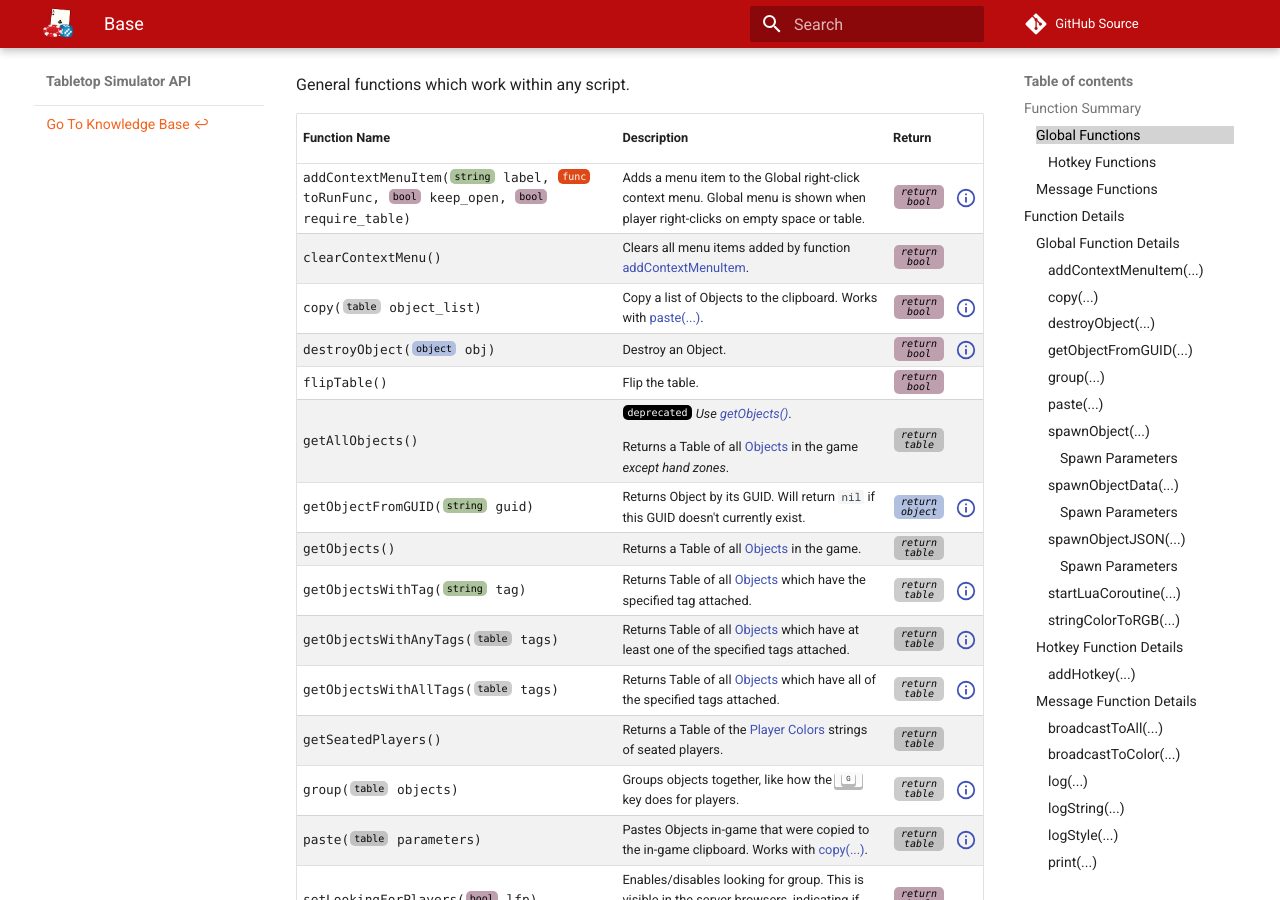
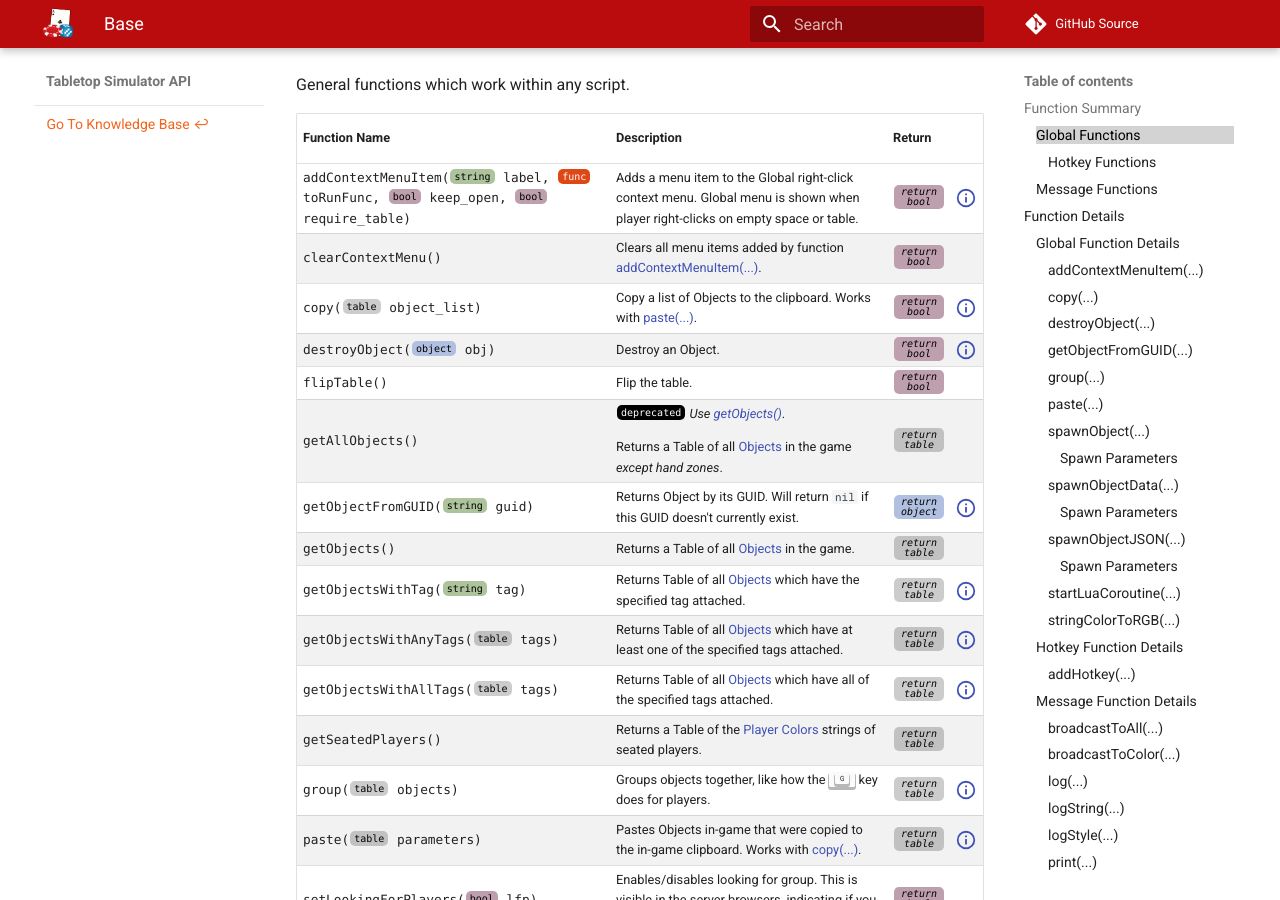
Before and after one commit to Berserk-Games/Tabletop-Simulator-API, an MkDocs documentation site: the page built from docs/base.md, in a window 1280 px wide and 900 px high, scrolled down 394 px. Built offline with MkDocs 1.6.1 and Material for MkDocs 9.7.7, drawn with Linux system fonts in a browser that asks for light colours; comment, search, counter and statistics services are not loaded.

Commit message:
Minor improvements to clearContextMenu()'s description

```diff
--- a/docs/base.md
+++ b/docs/base.md
@@ -10,7 +10,7 @@
 Function Name | Description | Return | &nbsp;
 -- | -- | -- | --
 addContextMenuItem([<span class="tag str"></span>](types.md) label, [<span class="tag fun"></span>](types.md) toRunFunc, [<span class="tag boo"></span>](types.md) keep_open, [<span class="tag boo"></span>](types.md) require_table) | Adds a menu item to the Global right-click context menu. Global menu is shown when player right-clicks on empty space or table. | [<span class="ret boo"></span>](types.md) | [:i:](#addcontextmenuitem)
-clearContextMenu() {: data-toc-label="clearContextMenu()" data-toc-child-of="global-function-details" } | Clears all menu items added by function [addContextMenuItem](#addcontextmenuitem). | [<span class="ret boo"></span>](types.md) |
+clearContextMenu() {: data-toc-label="clearContextMenu()" data-toc-child-of="global-function-details" } | Clears all menu items added by function [addContextMenuItem(...)](#addcontextmenuitem). | [<span class="ret boo"></span>](types.md) |
 copy([<span class="tag tab"></span>](types.md) object_list) | Copy a list of Objects to the clipboard. Works with [paste(...)](#paste). | [<span class="ret boo"></span>](types.md) | [:i:](#copy)
 destroyObject([<span class="tag obj"></span>](types.md) obj) | Destroy an Object. | [<span class="ret boo"></span>](types.md) | [:i:](#destroyobject)
 flipTable() {: #fliptable data-toc-label="flipTable()" data-toc-child-of="global-function-details" } | Flip the table. | [<span class="ret boo"></span>](types.md) |
```
Also changed, not shown: docs/object.md (+1 -1 lines).
